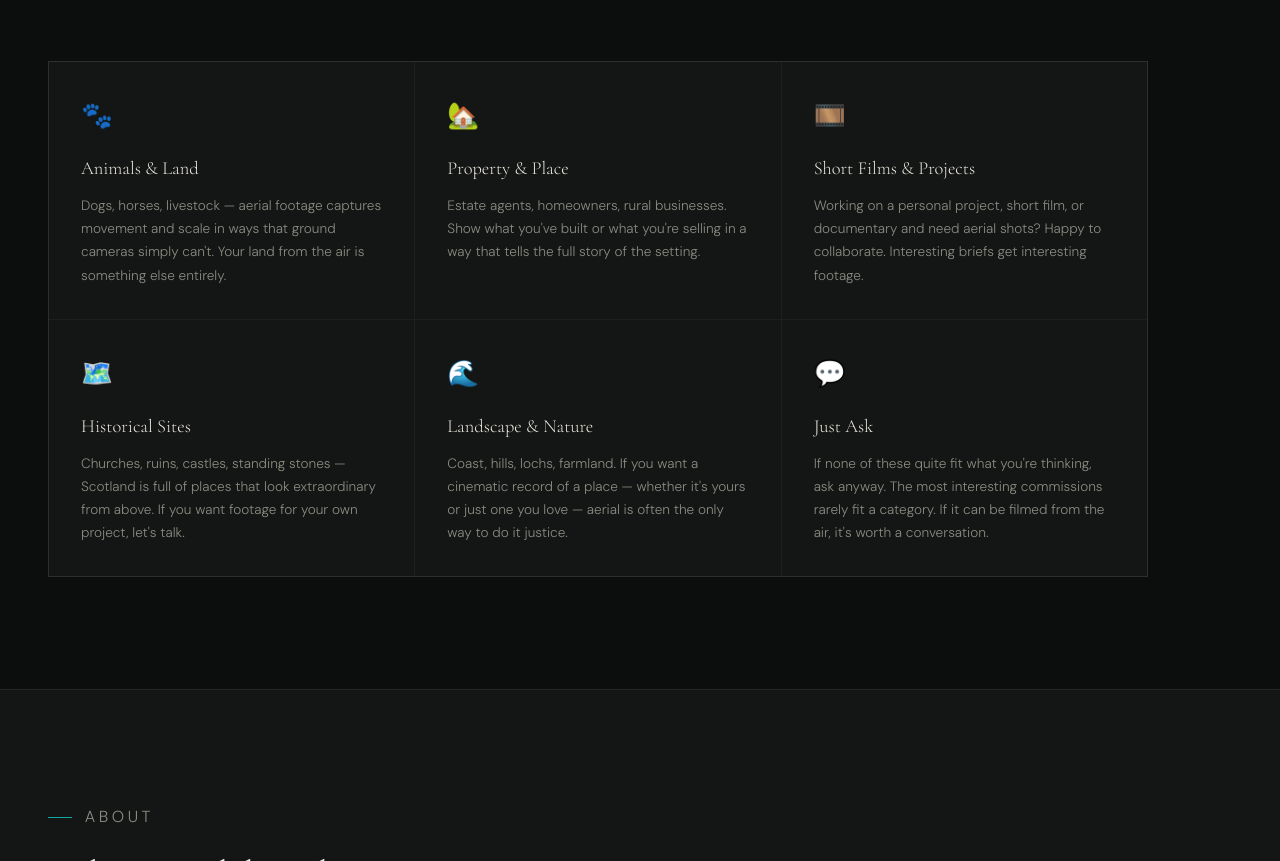
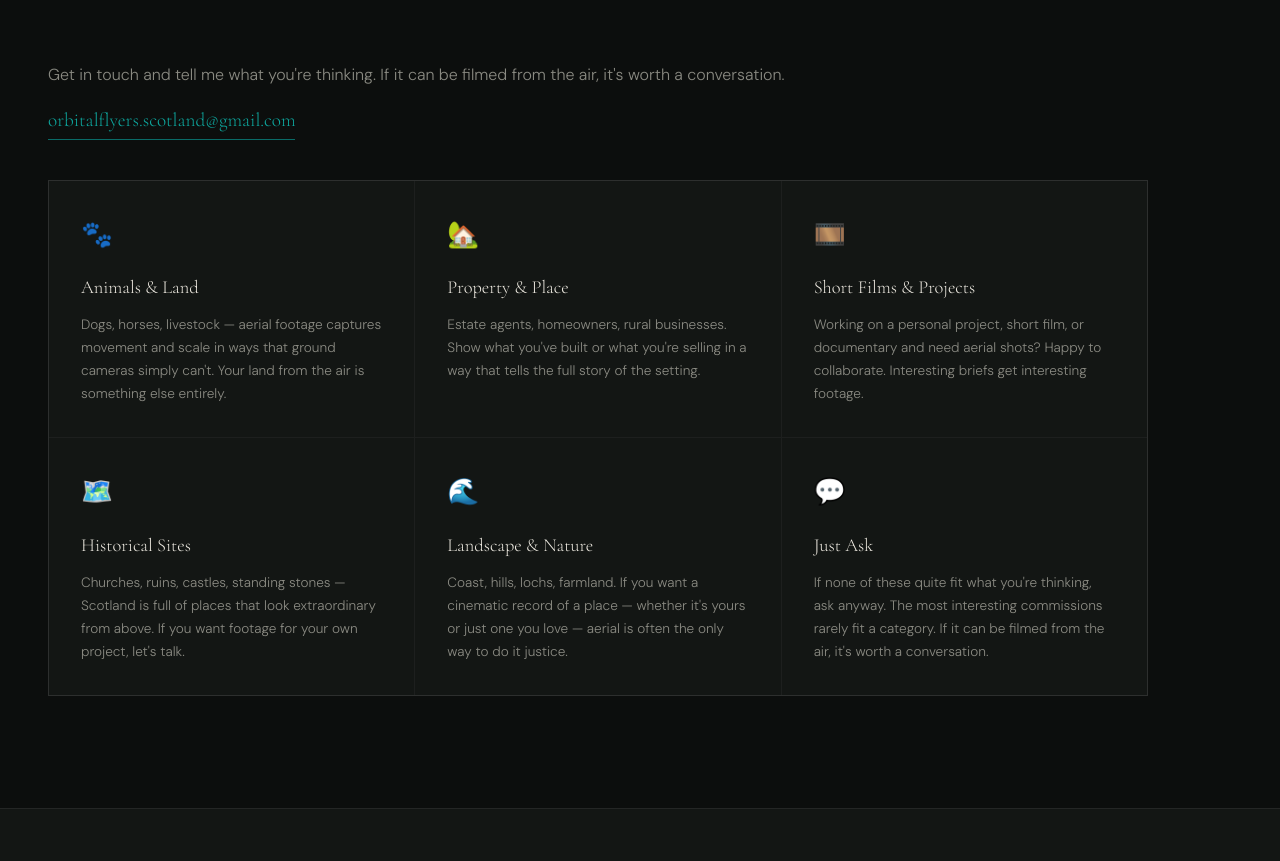
Before and after one commit to jk232323/orbitalflyers-site, a plain HTML site: page index.html in a window 1280 px wide. Shown: the part 3535-4396 px from the top of the page. Drawn offline with nearby package versions, Linux system fonts and the light colour scheme.

Commit message:
Update index.html

```diff
--- a/index.html
+++ b/index.html
@@ -892,6 +892,10 @@
         <p>Each job is a proper conversation first — where, what, why, how you want it to feel. No package deals, no fixed price lists. Just straightforward work at a fair rate.</p>
       </div>
     </div>
+    <div style="margin-bottom: 2.5rem;">
+      <p style="color: var(--text-muted); font-size: 1rem;">Get in touch and tell me what you're thinking. If it can be filmed from the air, it's worth a conversation.</p>
+      <a href="mailto:orbitalflyers.scotland@gmail.com" style="display: inline-block; margin-top: 1rem; font-family: 'Cormorant Garamond', serif; font-size: 1.2rem; color: var(--teal); text-decoration: none; border-bottom: 1px solid var(--teal-dim); padding-bottom: 2px;">orbitalflyers.scotland@gmail.com</a>
+    </div>
     <div class="examples-grid">
       <div class="example-card">
         <span class="example-icon">🐾</span>
```
